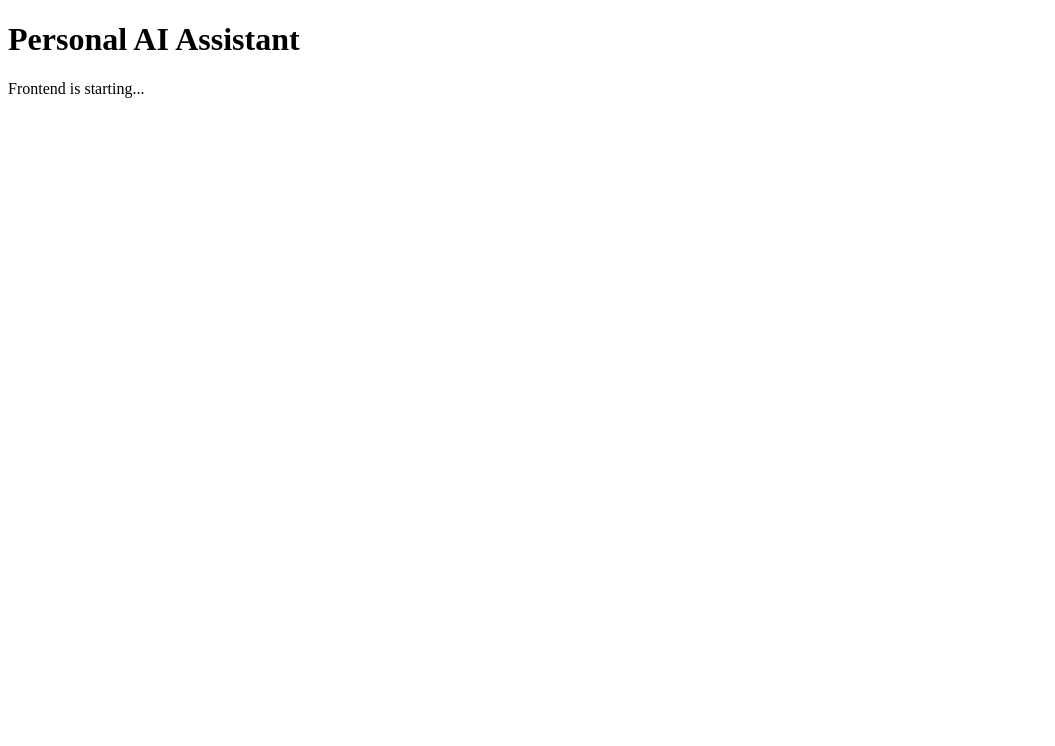
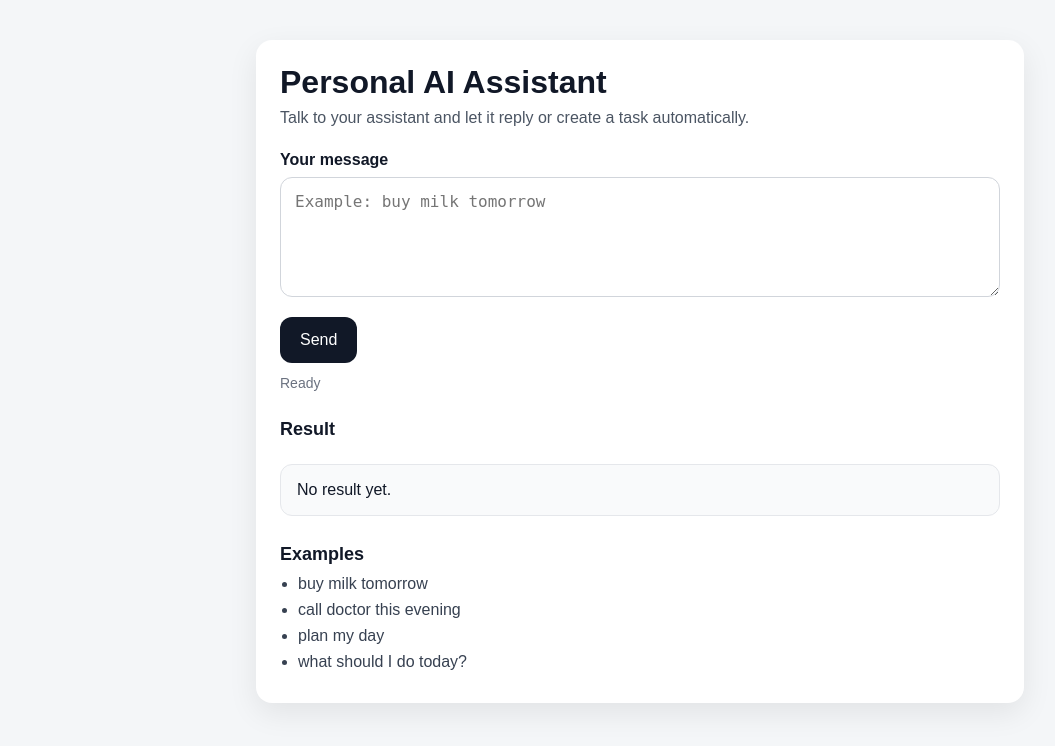
Before and after one commit to aminbita162-glitch/personal-ai-assistant, a Flask app: page / in a window 1280 px wide. Shown: the top 746 px of the page, without its empty margins (0-1055 px from the left). Run offline with Flask 3, Linux system fonts and the light colour scheme; some libraries are stand-ins or nearby versions.

Commit message:
Update index.html

```diff
--- a/templates/index.html
+++ b/templates/index.html
@@ -4,9 +4,164 @@
     <meta charset="UTF-8">
     <meta name="viewport" content="width=device-width, initial-scale=1.0">
     <title>Personal AI Assistant</title>
+    <style>
+        body {
+            font-family: Arial, sans-serif;
+            background: #f4f6f8;
+            margin: 0;
+            padding: 0;
+            color: #111827;
+        }
+
+        .container {
+            max-width: 720px;
+            margin: 40px auto;
+            background: #ffffff;
+            border-radius: 16px;
+            padding: 24px;
+            box-shadow: 0 10px 30px rgba(0, 0, 0, 0.08);
+        }
+
+        h1 {
+            margin-top: 0;
+            margin-bottom: 8px;
+            font-size: 32px;
+        }
+
+        p {
+            color: #4b5563;
+            margin-top: 0;
+            margin-bottom: 24px;
+        }
+
+        .label {
+            display: block;
+            font-weight: bold;
+            margin-bottom: 8px;
+        }
+
+        textarea {
+            width: 100%;
+            min-height: 120px;
+            padding: 14px;
+            border: 1px solid #d1d5db;
+            border-radius: 12px;
+            font-size: 16px;
+            box-sizing: border-box;
+            resize: vertical;
+        }
+
+        button {
+            margin-top: 16px;
+            background: #111827;
+            color: white;
+            border: none;
+            padding: 14px 20px;
+            border-radius: 12px;
+            font-size: 16px;
+            cursor: pointer;
+        }
+
+        button:hover {
+            background: #1f2937;
+        }
+
+        .result-box {
+            margin-top: 24px;
+            padding: 16px;
+            background: #f9fafb;
+            border: 1px solid #e5e7eb;
+            border-radius: 12px;
+            white-space: pre-wrap;
+            word-break: break-word;
+        }
+
+        .status {
+            margin-top: 12px;
+            font-size: 14px;
+            color: #6b7280;
+        }
+
+        .section-title {
+            margin-top: 28px;
+            margin-bottom: 10px;
+            font-size: 18px;
+            font-weight: bold;
+        }
+
+        .example-list {
+            margin: 0;
+            padding-left: 18px;
+            color: #374151;
+        }
+
+        .example-list li {
+            margin-bottom: 8px;
+        }
+    </style>
 </head>
 <body>
-    <h1>Personal AI Assistant</h1>
-    <p>Frontend is starting...</p>
+    <div class="container">
+        <h1>Personal AI Assistant</h1>
+        <p>Talk to your assistant and let it reply or create a task automatically.</p>
+
+        <label for="messageInput" class="label">Your message</label>
+        <textarea id="messageInput" placeholder="Example: buy milk tomorrow"></textarea>
+
+        <button id="sendButton">Send</button>
+
+        <div class="status" id="statusText">Ready</div>
+
+        <div class="section-title">Result</div>
+        <div class="result-box" id="resultBox">No result yet.</div>
+
+        <div class="section-title">Examples</div>
+        <ul class="example-list">
+            <li>buy milk tomorrow</li>
+            <li>call doctor this evening</li>
+            <li>plan my day</li>
+            <li>what should I do today?</li>
+        </ul>
+    </div>
+
+    <script>
+        const sendButton = document.getElementById("sendButton");
+        const messageInput = document.getElementById("messageInput");
+        const resultBox = document.getElementById("resultBox");
+        const statusText = document.getElementById("statusText");
+
+        async function sendMessage() {
+            const message = messageInput.value.trim();
+
+            if (!message) {
+                resultBox.textContent = "Please enter a message.";
+                return;
+            }
+
+            statusText.textContent = "Sending...";
+            resultBox.textContent = "Waiting for response...";
+
+            try {
+                const url = `/smart-ai-browser?message=${encodeURIComponent(message)}`;
+                const response = await fetch(url);
+                const data = await response.json();
+
+                resultBox.textContent = JSON.stringify(data, null, 2);
+                statusText.textContent = "Done";
+            } catch (error) {
+                resultBox.textContent = "Request failed: " + error.message;
+                statusText.textContent = "Error";
+            }
+        }
+
+        sendButton.addEventListener("click", sendMessage);
+
+        messageInput.addEventListener("keydown", function (event) {
+            if (event.key === "Enter" && !event.shiftKey) {
+                event.preventDefault();
+                sendMessage();
+            }
+        });
+    </script>
 </body>
 </html>
```
